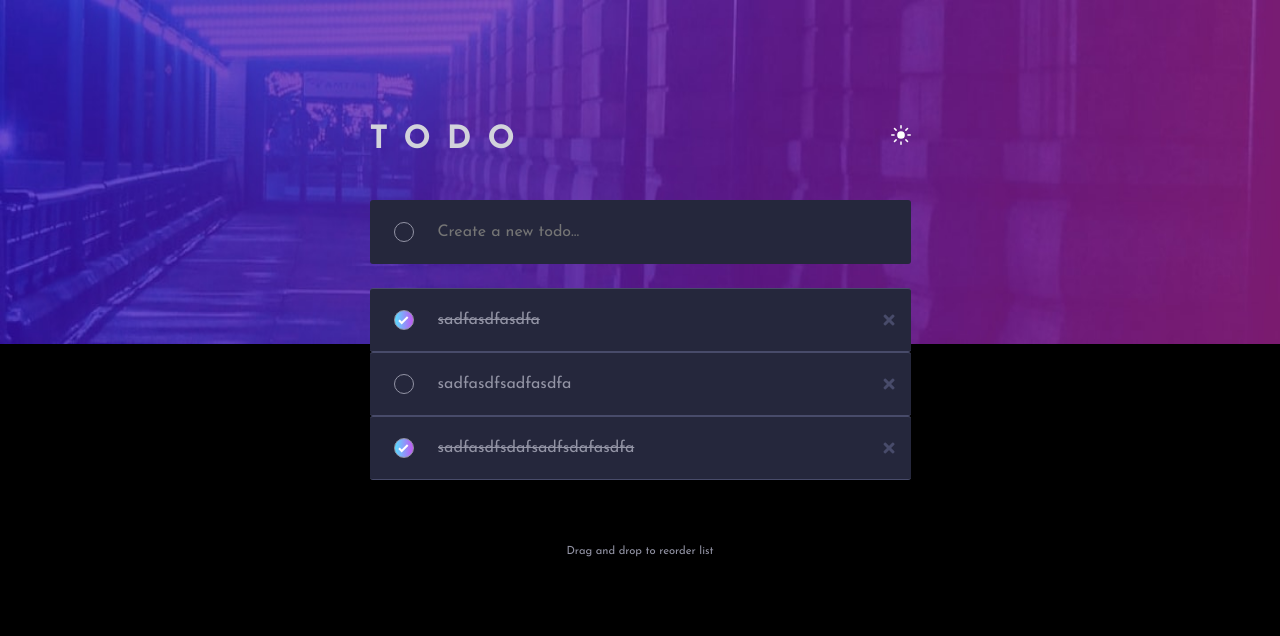
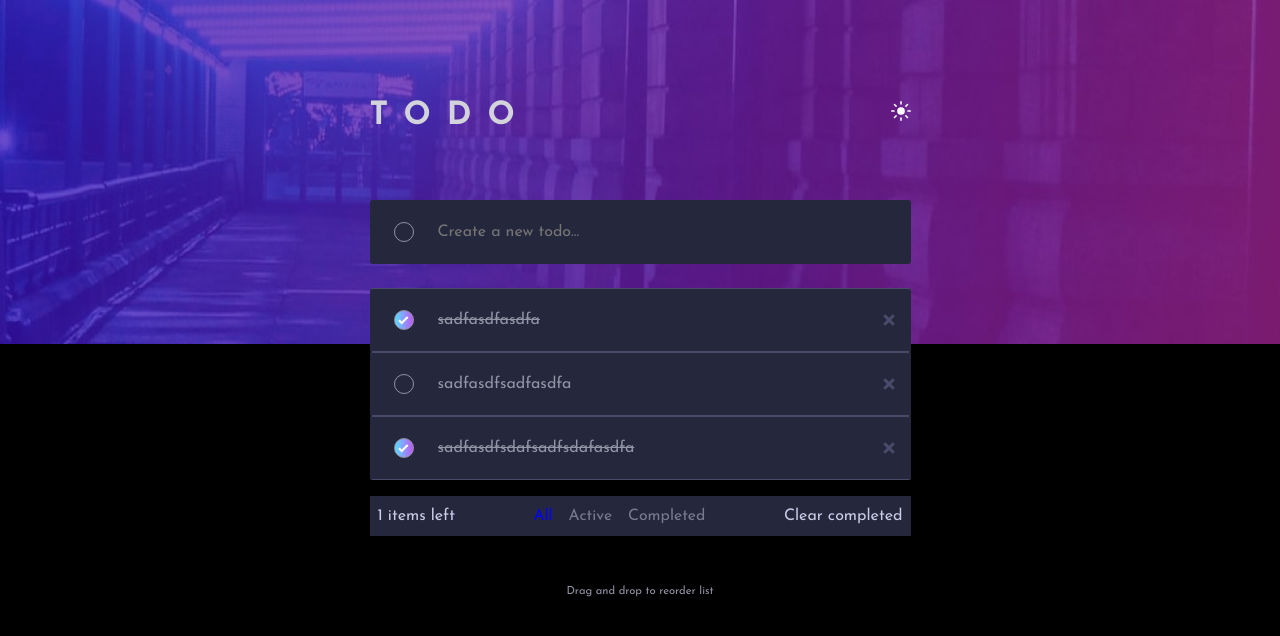
Before and after one commit to julioale21/TodoApp-FrontendMentorChallenge, a Vue app: page / in a window 1280 px wide. Shown: the top 636 px of the page. Built offline with nearby package versions, Linux system fonts and the light colour scheme.

Commit message:
feat(filter): added user can filter by all, actives or completed aand clear all completed

```diff
--- a/src/App.vue
+++ b/src/App.vue
@@ -140,6 +140,11 @@ p {
     color: white;
   }
 
+  .todo-filter,
+  .todo-footer {
+    background-color: white;
+  }
+
   @media screen and (min-width: 768px) {
     .app-header-bg-light {
       background-image: url("./assets/bg-desktop-light.jpg");
@@ -171,12 +176,17 @@ p {
     border-bottom: thin solid var(--very-dark-grayish-blue-color);
   }
 
+  .todo-body {
+    background-color: black;
+  }
+
   .todo-content-title {
     color: var(--light-grayish-blue-hover-color);
   }
 
-  .todo-body {
-    background-color: black;
+  .todo-filter,
+  .todo-footer {
+    background-color: hsl(235, 24%, 19%);
   }
 
   @media screen and (min-width: 768px) {
--- a/src/components/Header.vue
+++ b/src/components/Header.vue
@@ -49,7 +49,7 @@ export default {
   justify-content: space-between;
   padding: 0;
   margin: 0;
-  margin-bottom: 4rem;
+  margin-bottom: 6rem;
 }
 
 .todo-content-title {
@@ -62,6 +62,7 @@ export default {
   }
   .todo-content-header {
     width: 541px;
+    margin-bottom: 7rem;
   }
 }
 </style>
--- a/src/components/todo/TodoForm.vue
+++ b/src/components/todo/TodoForm.vue
@@ -61,6 +61,7 @@ export default {
   margin-right: 1rem;
   width: 100%;
   outline: none;
+  font-size: 0.8rem;
 }
 
 @media screen and (min-width: 768px) {
--- a/src/components/todo/TodoList.vue
+++ b/src/components/todo/TodoList.vue
@@ -2,6 +2,10 @@
   <ul class="todo-list dragArea">
     <todo-item v-for="todo in todos" :key="todo.id" :todo="todo" />
   </ul>
+  <div v-if="todosAll.length" class="todo-control">
+    <TodoListFooter />
+    <TodoListFilter class="d-md-none" />
+  </div>
   <div>
     <span v-if="todos.length" class="drag-message">
       <small>Drag and drop to reorder list</small>
@@ -12,10 +16,12 @@
 <script>
 import { computed, inject, provide, ref } from "vue";
 import TodoItem from "./TodoItem.vue";
+import TodoListFooter from "./TodoListFooter";
+import TodoListFilter from "./TodoListFilter";
 
 export default {
   name: "TodoList",
-  components: { TodoItem },
+  components: { TodoItem, TodoListFooter, TodoListFilter },
   setup() {
     const todosAll = inject("todos");
     const status = ref("all");
@@ -48,6 +54,7 @@ export default {
 .todo-control {
   display: flex;
   flex-direction: column;
+  width: 100%;
 }
 .drag-message {
   display: flex;
--- /dev/null
+++ b/src/components/todo/TodoListFilter.vue
@@ -0,0 +1,65 @@
+<template>
+  <div
+    class="d-flex justify-content-around align-items-center mt-3 mt-md-0 px-1 todo-filter"
+  >
+    <span
+      role="button"
+      @click="filter('all')"
+      :class="{ active: status === 'all' }"
+      class="mr-2"
+    >
+      <small>All</small>
+    </span>
+    <span
+      role="button"
+      @click="filter('active')"
+      :class="{ active: status === 'active' }"
+      class="mx-3"
+    >
+      <small>Active</small>
+    </span>
+    <span
+      role="button"
+      @click="filter('completed')"
+      :class="{ active: status === 'completed' }"
+      class="ml-2"
+    >
+      <small>Completed</small>
+    </span>
+  </div>
+</template>
+
+<script>
+import { inject } from "vue";
+export default {
+  name: "TodoFilter",
+  setup() {
+    const status = inject("status");
+
+    const filter = value => {
+      status.value = value;
+    };
+    return {
+      status,
+      filter
+    };
+  }
+};
+</script>
+
+<style scoped>
+.active {
+  color: blue;
+}
+.todo-filter {
+  color: hsl(234, 11%, 52%);
+  padding: 0 3rem;
+  height: 2.5rem;
+  border-radius: 5px;
+}
+@media screen and (min-width: 768px) {
+  .todo-filter {
+    height: 1.8rem;
+  }
+}
+</style>
--- /dev/null
+++ b/src/components/todo/TodoListFooter.vue
@@ -0,0 +1,51 @@
+<template>
+  <li
+    class="todo-footer d-flex justify-content-between align-items-center px-2"
+  >
+    <span>{{ countActives }} items left</span>
+
+    <TodoListFilter class="d-none d-lg-block" />
+
+    <span @click="deleteCompleted" role="button">
+      Clear completed
+    </span>
+  </li>
+</template>
+
+<script>
+import { computed, inject } from "vue";
+import TodoListFilter from "./TodoListFilter.vue";
+export default {
+  components: { TodoListFilter },
+  name: "TodoFooter",
+  setup() {
+    const todos = inject("todos");
+    const countActives = computed(() => {
+      return todos.value.filter(todo => todo.completed === false).length;
+    });
+    const deleteCompleted = () => {
+      todos.value = todos.value.filter(todo => todo.completed === false);
+    };
+    return {
+      countActives,
+      deleteCompleted
+    };
+  }
+};
+</script>
+
+<style scoped>
+.todo-footer {
+  color: hsl(234, 11%, 52%);
+  height: 2.5rem;
+}
+.todo-footer span {
+  font-size: 0.8rem;
+  color: hsl(234, 39%, 85%);
+}
+@media screen and (min-width: 768px) {
+  .todo-footer span {
+    font-size: 1rem;
+  }
+}
+</style>
--- a/src/views/TodoView.vue
+++ b/src/views/TodoView.vue
@@ -60,7 +60,7 @@ export default {
 }
 
 .todo-content {
-  margin-top: -9rem;
+  margin-top: -6.5rem;
   min-width: 328px;
 }
 
@@ -73,6 +73,7 @@ export default {
 @media screen and (min-width: 768px) {
   .todo-content {
     min-width: 541px;
+    margin-top: -9rem;
   }
 }
 </style>
```
